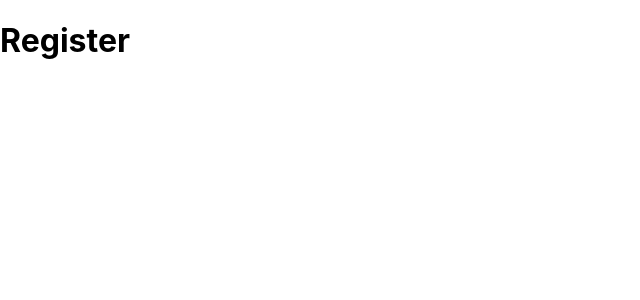
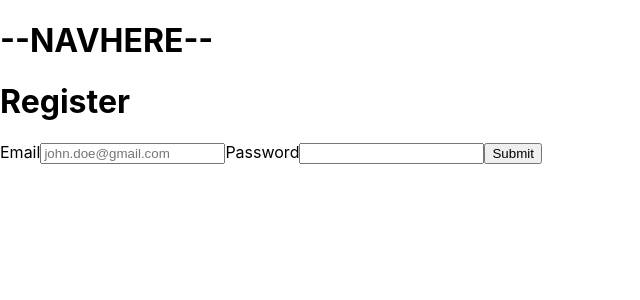
Before and after one commit to rinnegard/proj-frontend, a React (Create React App) app: page /register in a window 1280 px wide. Shown: the top 300 px of the page, without its empty margins (0-640 px from the left). Built offline with nearby package versions, Linux system fonts and the light colour scheme.

Commit message:
Added register component

```diff
--- a/src/App.js
+++ b/src/App.js
@@ -7,6 +7,7 @@ import {
 import './App.css';
 
 import LoginPage from "./views/LoginPage";
+import RegisterPage from "./views/RegisterPage";
 
 const auth = {
   token: "",
@@ -30,11 +31,9 @@ function App() {
             </Route>
             <Route path="/login">
                 <LoginPage auth={auth} />
-
             </Route>
             <Route path="/register">
-                <h1>Register</h1>
-
+                <RegisterPage />
             </Route>
         </Switch>
         </Router>
--- /dev/null
+++ b/src/components/Register.js
@@ -0,0 +1,50 @@
+import React, {useState, useEffect} from 'react';
+import { Link } from "react-router-dom";
+import axios from "axios";
+
+function Register() {
+    const [email, setEmail] = useState("");
+    const [password, setPassword] = useState("");
+
+    function formSubmit(e) {
+        e.preventDefault();
+        console.log(email);
+        console.log(password);
+        axios.post("http://localhost:1338/register", {
+            email: email,
+            password: password
+        })
+        .then(function(res) {
+            console.log(res.data.data);
+            console.log(res.data.data.message);
+        })
+        .catch(function(error) {
+            console.log(error);
+        })
+    }
+
+    function inputChange(e) {
+        if (e.target.type === "email") {
+            setEmail(e.target.value);
+        } else if (e.target.type === "password") {
+            setPassword(e.target.value);
+        }
+    }
+
+    return (
+        <div className="content">
+            <h1>Register</h1>
+            <form onSubmit={formSubmit}>
+                <label htmlFor="email">Email</label>
+                <input type="email" name="email" required placeholder="john.doe@gmail.com" onChange={inputChange}/>
+                <label htmlFor="password">Password</label>
+                <input type="password" name="password" required onChange={inputChange}/>
+                <input className="blue-button button" type="submit" value="Submit" />
+            </form>
+
+        </div>
+
+    )
+}
+
+export default Register;
--- /dev/null
+++ b/src/views/RegisterPage.js
@@ -0,0 +1,16 @@
+import React, { useState, useEffect } from 'react';
+import Register from "../components/Register.js";
+
+function RegisterPage(props) {
+
+    return (
+        <>
+            <header>
+                <h1>--NAVHERE--</h1>
+            </header>
+            <Register />
+        </>
+    )
+}
+
+export default RegisterPage;
```
